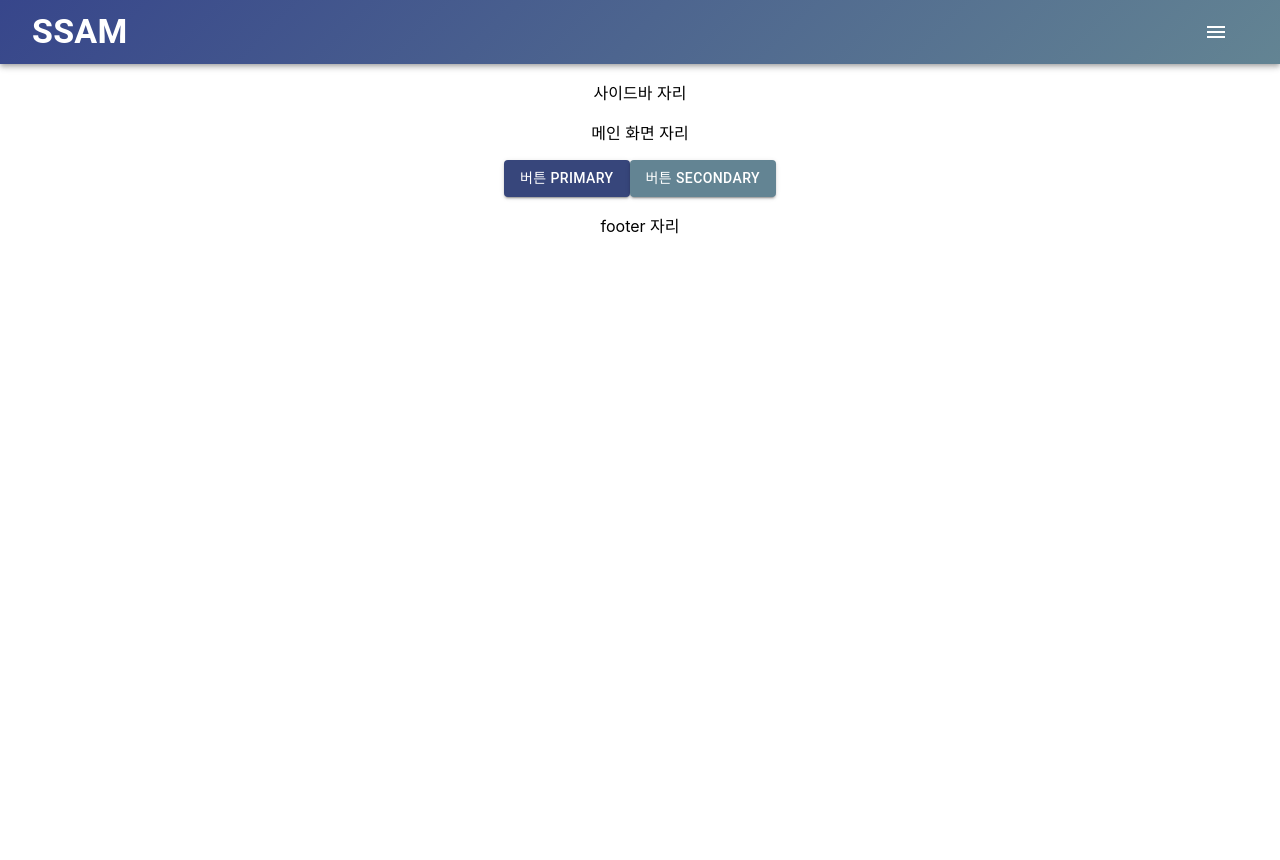
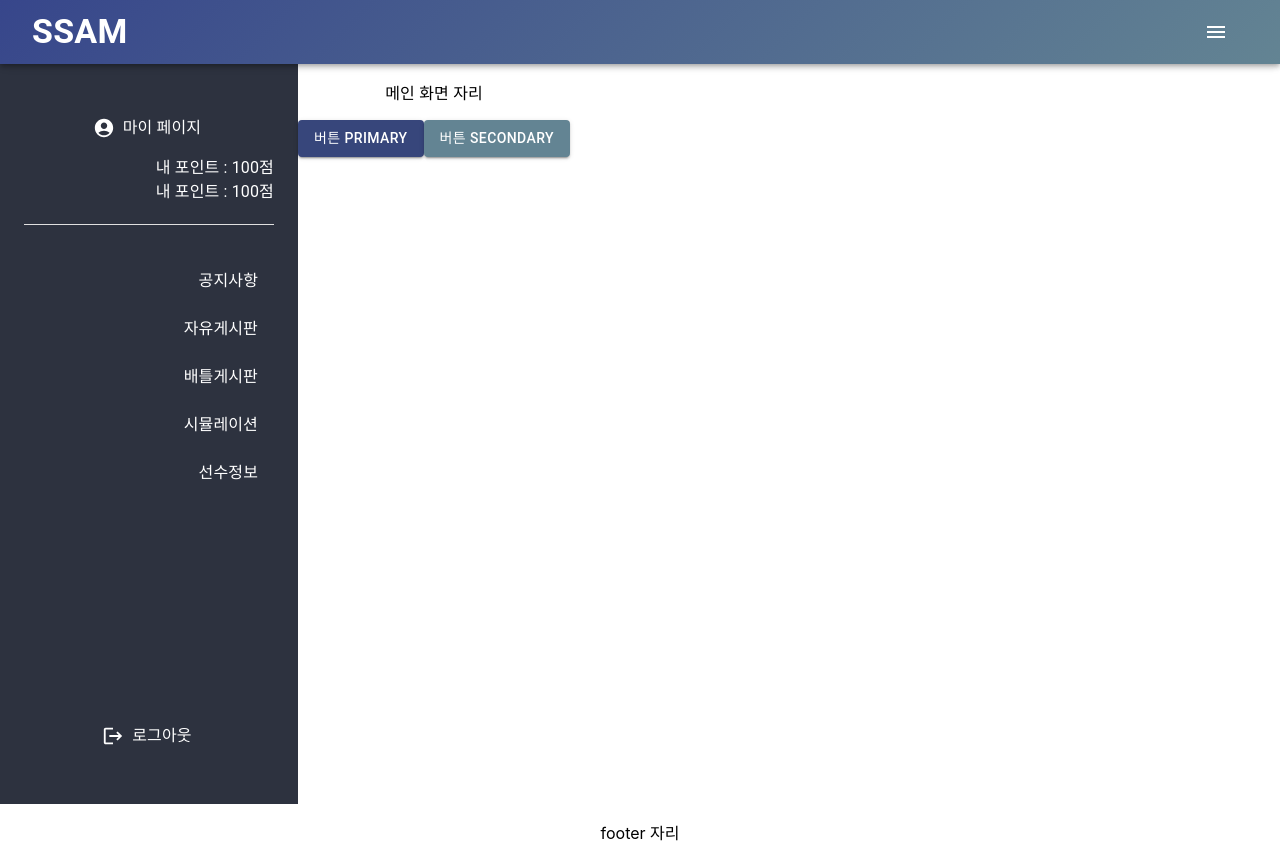
Before and after one commit to tekies09/ssafy-ssam, a React (Create React App) app in the folder Frontend/: page / in a window 1280 px wide. Before the commit the page ends 800 px from the top, so only its background shows below. Built offline with nearby package versions, Linux system fonts and the light colour scheme.

Commit message:
[FE] :sparkles: feat: Add Sidebar Component

```diff
--- a/Frontend/src/App.js
+++ b/Frontend/src/App.js
@@ -1,25 +1,32 @@
-import logo from './logo.svg';
-import './App.css';
-import Header from './components/Header'
-import theme from './Theme'
-import { ThemeProvider } from '@mui/material/styles'
-import {Button} from '@mui/material'
+import logo from "./logo.svg";
+import "./App.css";
+import Header from "./components/Header";
+import theme from "./Theme";
+import { ThemeProvider } from "@mui/material/styles";
+import { Box, Button } from "@mui/material";
+import Sidebar from "./components/Sidebar";
 
 function App() {
   return (
     <ThemeProvider theme={theme}>
       <div className="App">
         <Header />
-        <div>
-          <div>
-            <p>사이드바 자리</p>
+        <Box
+          sx={{
+            display: "flex",
+          }}
+        >
+          <Sidebar />
+          <div sx={{ flexGrow: 1 }}>
+            <p>메인 화면 자리</p>
+            <Button variant="contained" color="primary">
+              버튼 Primary
+            </Button>
+            <Button variant="contained" color="secondary">
+              버튼 Secondary
+            </Button>
           </div>
-          <div>
-            <p>메인 화면 자리</p>
-            <Button variant='contained' color='primary'>버튼 Primary</Button>
-            <Button variant='contained' color='secondary'>버튼 Secondary</Button>
-          </div>
-        </div>
+        </Box>
         <footer>
           <p>footer 자리</p>
         </footer>
--- a/Frontend/src/Theme.js
+++ b/Frontend/src/Theme.js
@@ -1,16 +1,28 @@
 // 테마를 여기서 정의하시면 됩니다.
 
-import { createTheme } from '@mui/material/styles'
+import { createTheme } from "@mui/material/styles";
 
 const theme = createTheme({
   palette: {
     primary: {
-      main: '#37467B',
+      main: "#37467B",
     },
     secondary: {
-      main: '#638493'
+      main: "#638493",
     },
-  }
-})
+    dark: {
+      main: "#2D323F",
+    },
+    sub_100: {
+      main: "#475174",
+    },
+    sub_200: {
+      main: "#6674A7",
+    },
+    sub_300: {
+      main: "#8896C8",
+    },
+  },
+});
 
-export default theme
+export default theme;
--- /dev/null
+++ b/Frontend/src/components/Sidebar.css
@@ -0,0 +1,3 @@
+.nav-item:hover {
+  background-color: #1fc4aa !important;
+}
--- /dev/null
+++ b/Frontend/src/components/Sidebar.jsx
@@ -0,0 +1,102 @@
+import React, { useState } from "react";
+import "./Sidebar.css";
+
+import { Box, Divider, Button, Typography, Drawer } from "@mui/material";
+import { List, ListItem, ListItemText } from "@mui/material";
+import AccountCircleIcon from "@mui/icons-material/AccountCircle";
+import LogoutIcon from "@mui/icons-material/Logout";
+
+const Sidebar = props => {
+  // const [selected, setSelected] = useState(false);
+
+  // // 다 false로 놓고 클릭한 것만 selected로
+  // const toggleSelected = () => {
+  //   setSelected(!selected);
+  //   console.log(selected);
+  //   console.log("toggle");
+  // };
+
+  const sidebarWidth = 250;
+
+  return (
+    <Box
+      sx={{
+        backgroundColor: "dark.main",
+        color: "white",
+        px: 3,
+        display: "flex",
+        flexDirection: "column",
+        justifyContent: "space-between",
+      }}
+      width={sidebarWidth}
+      height="calc(100vh - 60px)"
+      variant="permanent"
+    >
+      <div>
+        <Box
+          sx={{
+            height: "20vh",
+            display: "flex",
+            flexDirection: "column",
+            justifyContent: "center",
+          }}
+        >
+          {/* 유저가 로그인하지 않은 경우 */}
+          {/* <Button
+            sx={{ m: "auto", width: "100px", height: "60px" }}
+            variant="contained"
+            color="sub_300"
+            size="large"
+          >
+            <Typography sx={{}}>로그인</Typography>
+          </Button> */}
+          {/* 유저가 로그인한 경우 */}
+          <Button
+            sx={{ mt: 3, mb: 1, color: "white" }}
+            align="left"
+            size="large"
+            textAlign="left"
+            startIcon={<AccountCircleIcon />}
+          >
+            <Typography textAlign="left">마이 페이지</Typography>
+          </Button>
+          <Typography textAlign="right">내 포인트 : 100점</Typography>
+          <Typography textAlign="right">내 포인트 : 100점</Typography>
+        </Box>
+
+        <Divider color="white" />
+
+        {/* 로그인한 경우 나만의 팀 추가 */}
+        <List sx={{ py: 4 }}>
+          {[
+            "공지사항",
+            "자유게시판",
+            "배틀게시판",
+            "시뮬레이션",
+            "선수정보",
+          ].map((text, index) => (
+            <ListItem button key={text} color="white" className="nav-item">
+              <ListItemText align="right" primary={text} />
+            </ListItem>
+          ))}
+        </List>
+      </div>
+
+      {/* 로그인한 경우 */}
+      <Box sx={{ mb: 6 }}>
+        <Button
+          sx={{ color: "white" }}
+          size="large"
+          // align="left"
+          startIcon={<LogoutIcon />}
+        >
+          <Typography textAlign="left">로그아웃</Typography>
+        </Button>
+      </Box>
+
+      {/* 로그인한 경우 하단 로그아웃 버튼 */}
+    </Box>
+  );
+};
+
+export default Sidebar;
```
